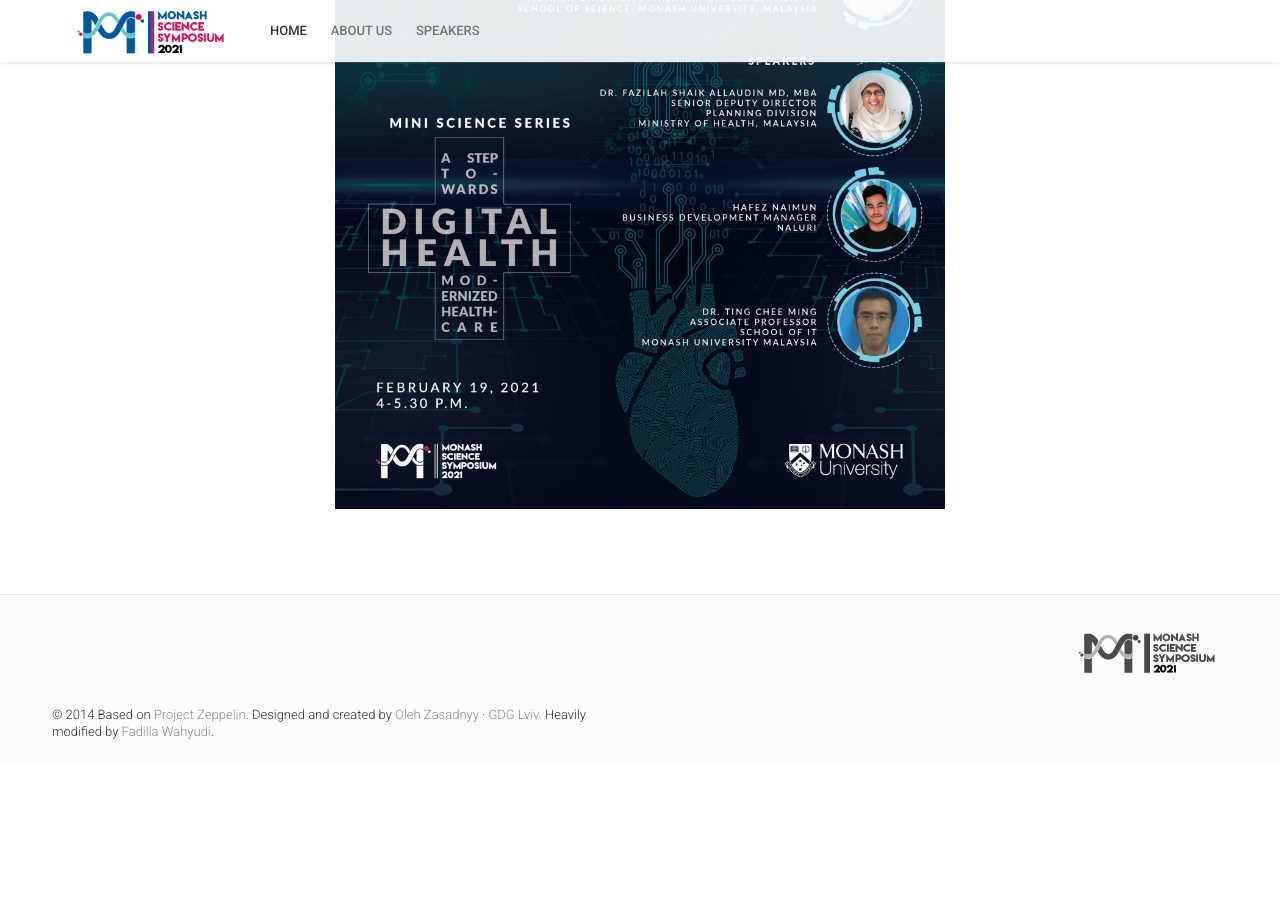
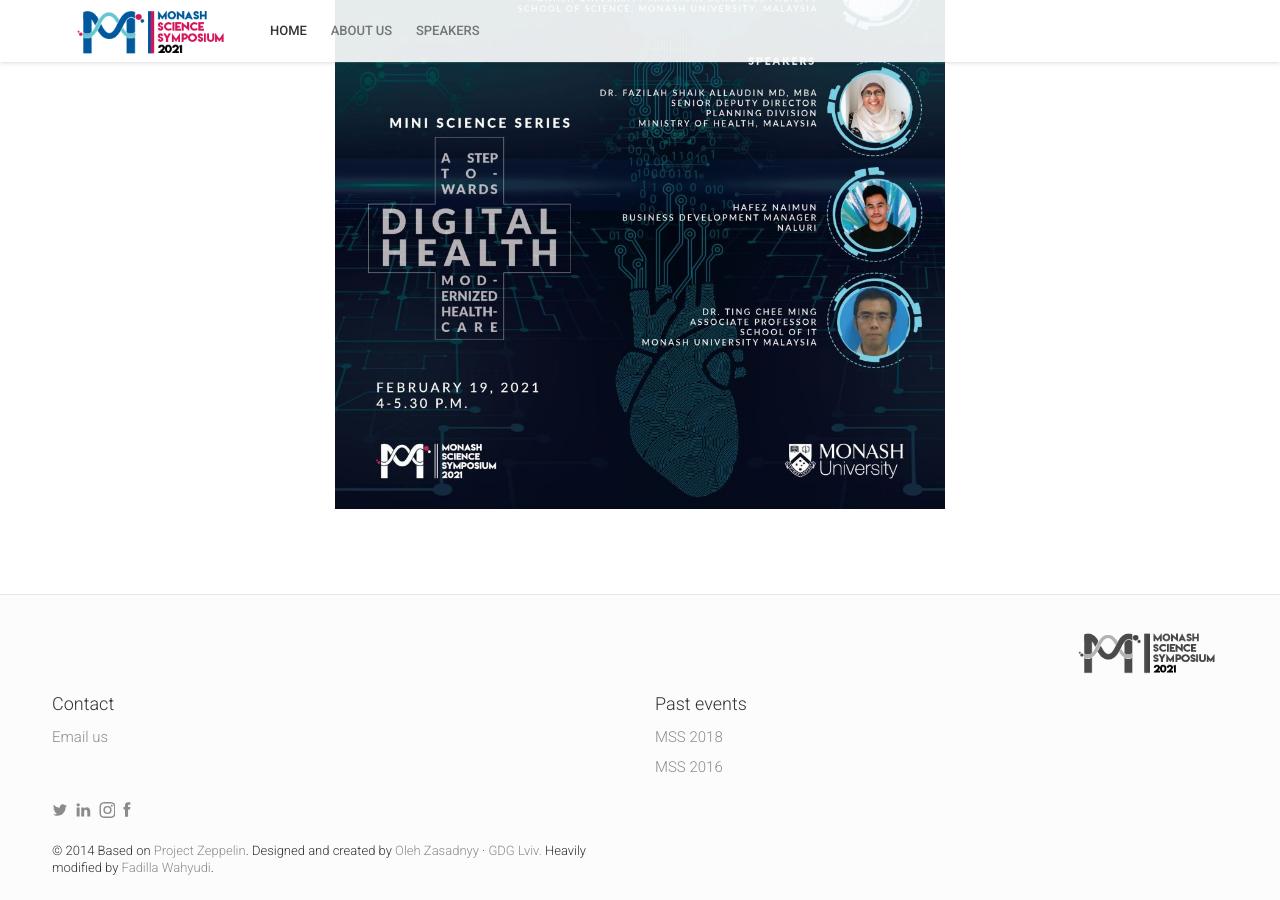
Before and after one commit to monash-sciencesymposium/website-2021, a Jekyll site: the page built from index.html, in a window 1280 px wide and 900 px high, scrolled down 2678 px. Built offline with Jekyll 4.4.1, drawn with Linux system fonts in a browser that asks for light colours; nearby versions of some CDN libraries; comment, search, counter and statistics services are not loaded; before the commit the page ends 3442 px from its top, so only the background shows below that.

```diff
--- a/_config.yml
+++ b/_config.yml
@@ -64,17 +64,6 @@ miniSeriesPoster:
  - {image: "poster-3.jpg"}
 miniSeriesButtons:
  - {permalink: "/mini-science-series", text: "Learn about the speakers"}
-
-# Categories Block
-categoriesTitle: "7 Categories"
-categoriesBlock:
- - {text: "Cellular Biology and Biochemistry", image: "category_logo_cellular_biology.png"}
- - {text: "Chemistry and Drug Discovery", image: "category_logo_chemistry.png"}
- - {text: "Applied Microbiology", image: "category_logo_microbiology.png"}
- - {text: "Science Safety and Communication", image: "category_logo_combo.png"}
- - {text: "Genomics and Bioinformatics", image: "category_logo_genomics_and_bioinformatics.png"}
- - {text: "Food Science and Technology", image: "category_logo_foodscience.png"}
- - {text: "Environmental Science", image: "category_logo_environmental.png"}
 
 #Key Dates Block
 keyDatesBlockImage: "key-dates.jpg"
@@ -158,6 +147,23 @@ history1: "MSS was first held in 2013 as a gathering of local science graduate r
 history2: "In 2014, the Symposium has registered more than 150 student participants, half of which represent participants from 9 other different local universities/research institutes. In 2016, the symposium was held with more registered participants, including external participants who were from 13 universities and a government agency. A new scope was introduced in MSS 2016, covering a total of 6 major life sciences branches and were presented over 3-day periods. The Symposium had received overwhelming positive feedback from the participants. In 2018, an intervarsity symposium which served as a promotional event to highlight the capabilities of HDR students of Monash University Malaysia in producing quality research outputs and the dissemination of their scientific findings to a broader audience."
 history3: "For MSS 2021, we intend to continue the legacy by making the event bigger as well as introduce a new science category, “Science Communication and Safety”. We also intend to encourage supervisors/lecturers to partake in MSS 2021 as the scientific committee which would assist in the abstract screening process.  We therefore propose for an intervarsity symposium to be held for the graduate research students, staff and company agencies."
 
+# Footer
+socialLinks:
+  - {link: "https://twitter.com/mss_mum", icon: "twitter"}
+  - {link: "https://linkedin.com/in/monash-science-symposium-790b301a1", icon: "linkedin"}
+  - {link: "https://www.instagram.com/monash.sciencesymposium/", icon: "instagram"}
+  - {link: "https://www.facebook.com/monashsciencesymposium/", icon: "facebook"}
+footerBlocks:
+ -
+  title: "Contact"
+  links:
+   - {link: "mailto:mum-sciencesymposium@monash.edu", text: "Email us"}
+ -
+  title: "Past events"
+  links:
+    - {link: "https://monashscience2018.jimdofree.com/", text: "MSS 2018"}
+    - {link: "https://monashscience.jimdofree.com/", text: "MSS 2016"}
+
 # Blog
 #blogTitle: "Latest news"
 #blogCommentsEnabled: true
```
